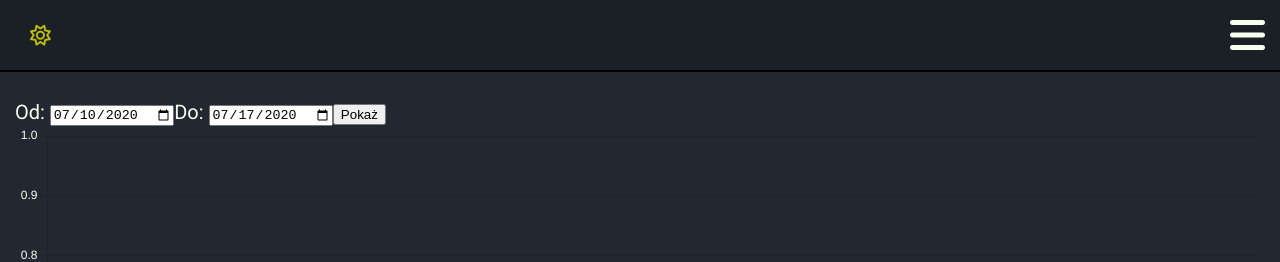
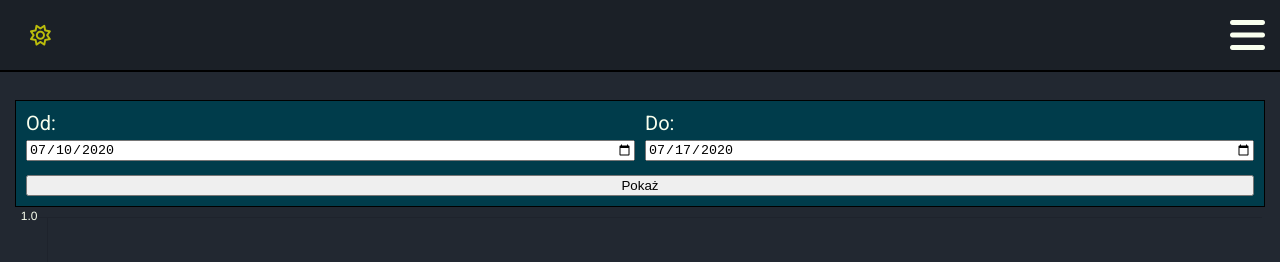
Before and after one commit to lukaszdyszy/currency-calculator-react, a React (Create React App) app: page /charts in a window 1280 px wide. Shown: the top 262 px of the page. Built offline with nearby package versions, Linux system fonts and the light colour scheme; no server answers.

Commit message:
charts working

```diff
--- a/src/components/makeChart/makeChart.js
+++ b/src/components/makeChart/makeChart.js
@@ -5,7 +5,22 @@ import API from 'API.js';
 import { Line } from 'react-chartjs-2';
 
 const MakeChart = (props) => {
-    const [dates, updateDates] = useState(['2020-07-10', '2020-07-17']);
+    const parseDate = (dateTime) => {
+        let y = dateTime.getFullYear();
+        let m = dateTime.getMonth()+1;
+        let d = dateTime.getDate();
+
+        if(m < 10){m = '0'+m;}
+        if(d < 10){d = '0'+d;}
+
+        return `${y}-${m}-${d}`;
+    }
+
+    let today = new Date();
+    let today2 = new Date();
+    today2.setDate(today.getDate() - 7);
+
+    const [dates, updateDates] = useState([parseDate(today2), parseDate(today)]);
     const [dataSets, updateData] = useState({});
     const [options, setOptions] = useState({
         scales: {
@@ -74,12 +89,22 @@ const MakeChart = (props) => {
 
     return(
         <div className="make-chart-container">
-            <form onSubmit={e => {e.preventDefault(); getData();}}>
-                <label htmlFor="from">Od: </label>
-                <input type="date" id="from" defaultValue={dates[0]} onChange={e => {updateDates([e.target.value, dates[1]])}}/>
-                <label htmlFor="to">Do: </label>
-                <input type="date" id="to" defaultValue={dates[1]} onChange={e => {updateDates([dates[0], e.target.value])}}/>
-                <input type="submit" value="Pokaż"/>
+            <form className="graph-form" onSubmit={e => {e.preventDefault(); getData();}}>
+                <div className="date-range">
+                    <div className="date-from">
+                        <label htmlFor="from">Od: </label>
+                        <br/>
+                        <input type="date" id="from" defaultValue={dates[0]} onChange={e => {updateDates([e.target.value, dates[1]])}}/>
+                    </div>
+                    <div className="date-to">
+                        <label htmlFor="to">Do: </label>
+                        <br/>
+                        <input type="date" id="to" defaultValue={dates[1]} onChange={e => {updateDates([dates[0], e.target.value])}}/>
+                    </div>
+                </div>
+                <div className="show-result">
+                    <input type="submit" value="Pokaż"/>
+                </div>
             </form>
             <div id="chart-container">
                 <Line options={options} data={dataSets} />
--- a/src/components/makeChart/makeChart.scss
+++ b/src/components/makeChart/makeChart.scss
@@ -1,8 +1,25 @@
-
-// #chart-container{
-//     max-height: 50vh;
-// }
-
 .chartjs-size-monitor{
     max-height: 50vh;
 }
+
+.graph-form{
+    background-color: var(--bg-secondary);
+    padding: 5px;
+    border: 1px solid var(--border-color);
+}
+.date-range{
+    display: flex;
+}
+.date-from, .date-to{
+    flex: 1;
+    padding: 5px;
+    input{
+        width: 100%;
+    }
+}
+.show-result{
+    padding: 5px;
+    input{
+        width: 100%;
+    }
+}
```
